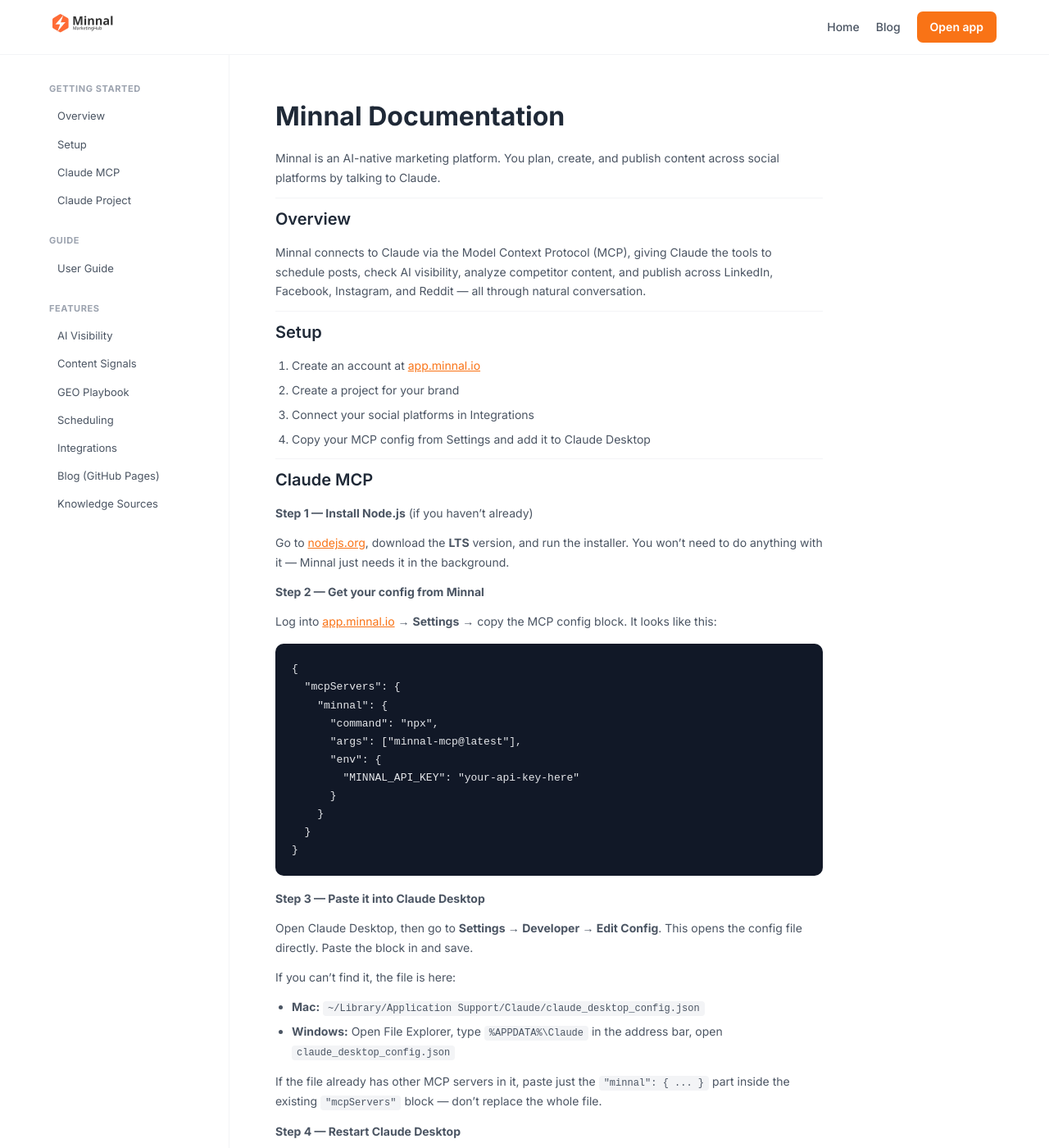
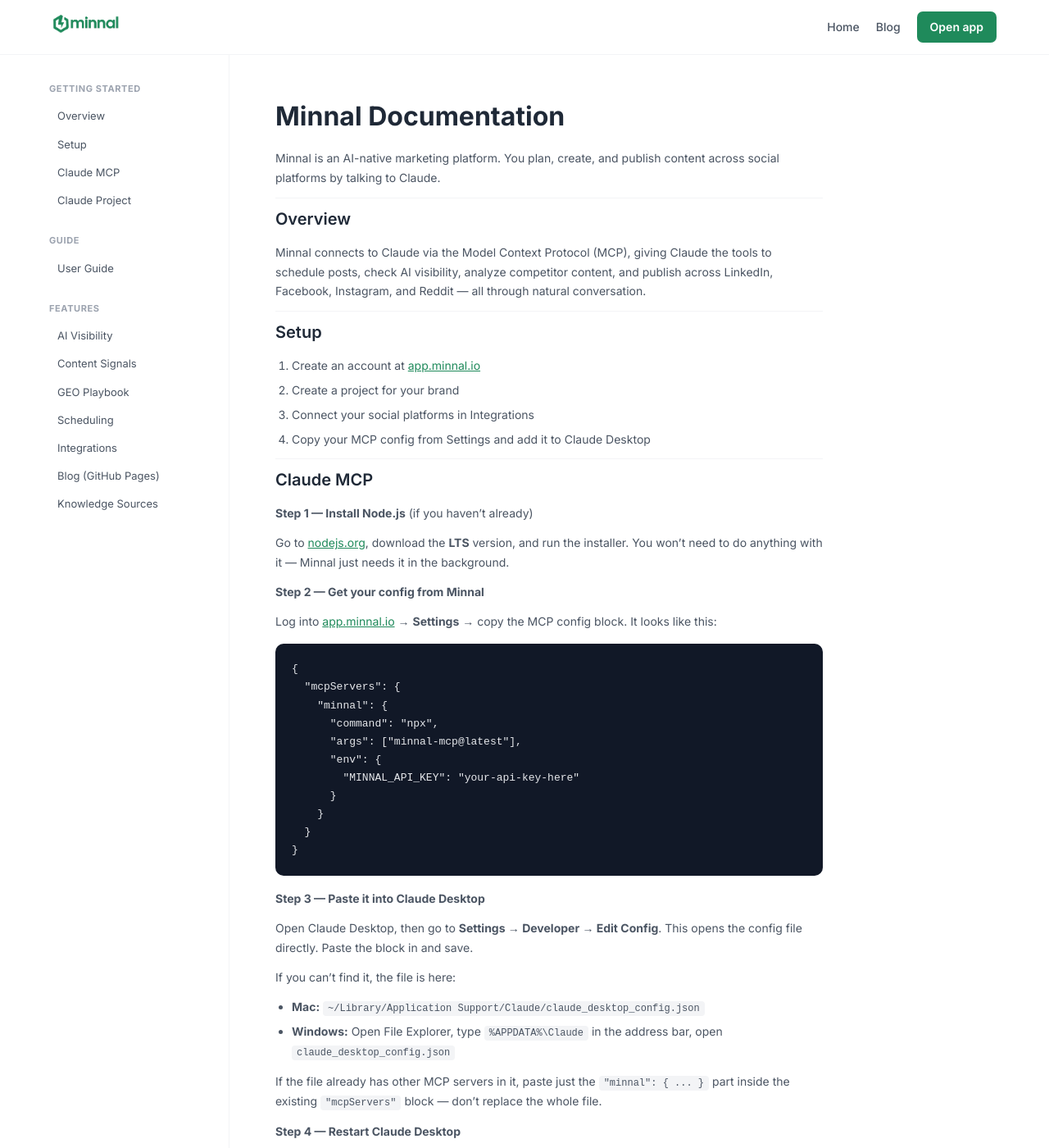
Before and after one commit to srohan8/minnal-docs, a Jekyll site: the page built from index.md, in a window 1280 px wide and 1400 px high. Shown: the whole window at 82% size. Built offline with Jekyll 4.4.1, drawn with Linux system fonts in a browser that asks for light colours.

Commit message:
Rebrand: green accent + green logo
Update --brand/--brand-dark to #1F8A5B/#186B47, swap logo to minnal-logo-green.png.

Co-Authored-By: Claude Sonnet 4.6 <noreply@anthropic.com>

```diff
--- a/_layouts/default.html
+++ b/_layouts/default.html
@@ -23,7 +23,7 @@
   <nav class="nav">
     <div class="nav-inner">
       <a href="https://minnal.io" class="nav-logo">
-        <img src="{{ site.baseurl }}/minnal_logo.svg" alt="Minnal" height="26">
+        <img src="{{ site.baseurl }}/minnal-logo-green.png" alt="Minnal" height="26">
       </a>
       <div class="nav-links">
         <a href="https://minnal.io">Home</a>
@@ -67,7 +67,7 @@
     <div class="container">
       <div class="footer-inner">
         <span>
-          <img src="{{ site.baseurl }}/minnal_logo.svg" alt="Minnal" height="18" style="vertical-align:middle;margin-right:6px">
+          <img src="{{ site.baseurl }}/minnal-logo-green.png" alt="Minnal" height="18" style="vertical-align:middle;margin-right:6px">
           MarketingHub — Built for the Future of Search
         </span>
         <div class="footer-links">
--- a/style.css
+++ b/style.css
@@ -1,8 +1,8 @@
 *, *::before, *::after { box-sizing: border-box; margin: 0; padding: 0; }
 
 :root {
-  --brand: #f97316;
-  --brand-dark: #ea580c;
+  --brand: #1F8A5B;
+  --brand-dark: #186B47;
   --gray-50: #f9fafb;
   --gray-100: #f3f4f6;
   --gray-200: #e5e7eb;
```
Also changed, not shown: minnal-logo-green.png (added).
